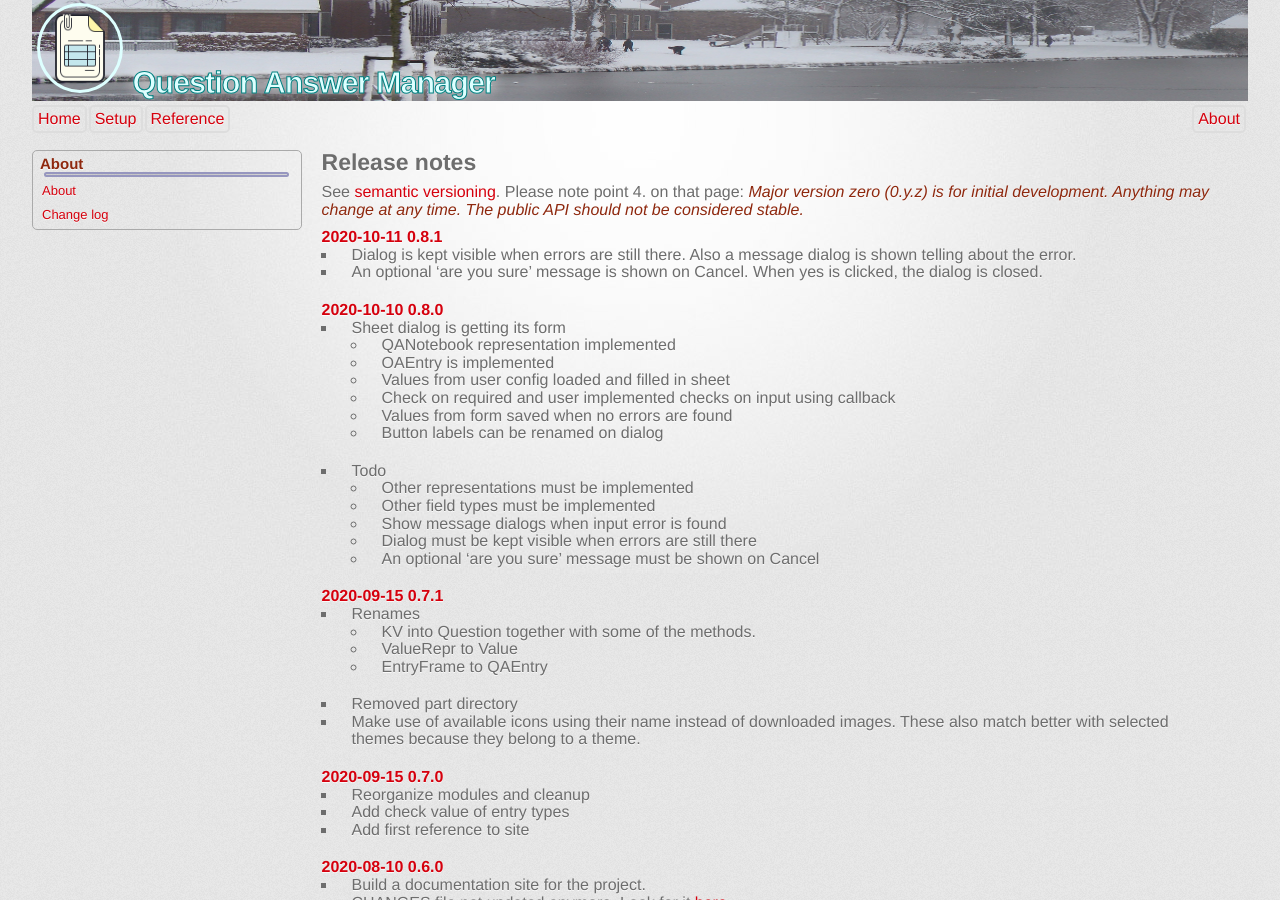
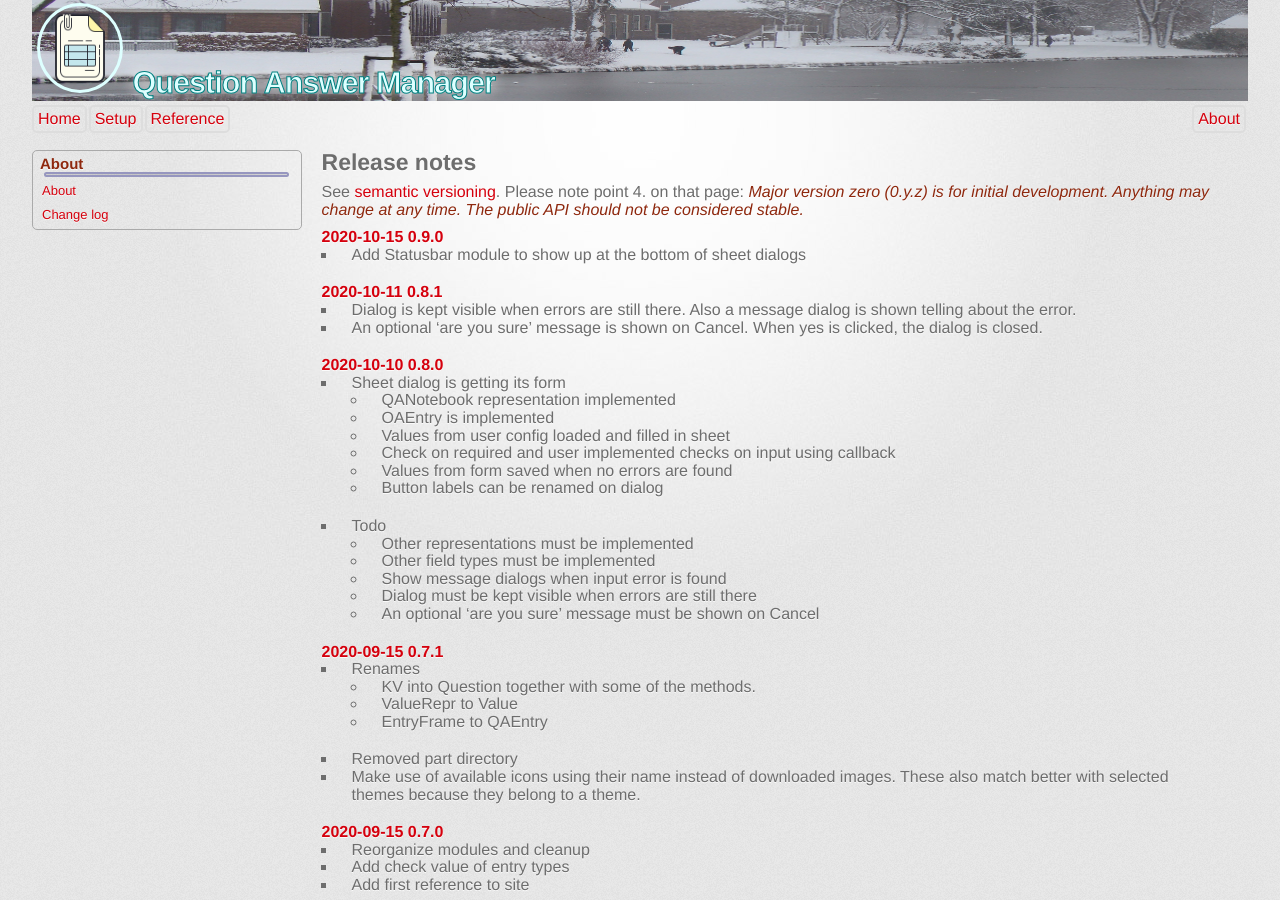
Before and after one commit to MARTIMM/qa-manager, a Jekyll site: the page built from docs/content-docs/about/release-notes.md, in a window 1280 px wide and 900 px high. Built offline with Jekyll 4.4.1, drawn with Linux system fonts in a browser that asks for light colours; some web fonts are replaced.

Commit message:
version and notes

```diff
--- a/META6.json
+++ b/META6.json
@@ -1,7 +1,7 @@
 {
   "description": "Q & A Manager",
   "name": "QAManager",
-  "version": "0.8.1",
+  "version": "0.9.0",
   "authors": [ "Marcel Timmerman"],
   "tags": [ "questionnaire", "configuration", "application", "tool", "gtk"],
 
@@ -26,6 +26,7 @@
     "QAManager::Gui::Question": "lib/QAManager/Gui/Question.pm6",
     "QAManager::Gui::Set": "lib/QAManager/Gui/Set.pm6",
     "QAManager::Gui::SheetDialog": "lib/QAManager/Gui/SheetDialog.pm6",
+    "QAManager::Gui::Statusbar": "lib/QAManager/Gui/Statusbar.pm6",
     "QAManager::Gui::Value": "lib/QAManager/Gui/Value.pm6",
     "QAManager::Gui::YNMsgDialog": "lib/QAManager/Gui/YNMsgDialog.pm6",
 
--- a/docs/content-docs/about/release-notes.md
+++ b/docs/content-docs/about/release-notes.md
@@ -8,9 +8,12 @@ layout: sidebar
 
 See [semantic versioning](http://semver.org/). Please note point 4. on that page: **_Major version zero (0.y.z) is for initial development. Anything may change at any time. The public API should not be considered stable._**
 
+#### 2020-10-15 0.9.0
+* Add Statusbar module to show up at the bottom of sheet dialogs
+
 #### 2020-10-11 0.8.1
-  * Dialog is kept visible when errors are still there. Also a message dialog is shown telling about the error.
-  * An optional 'are you sure' message is shown on Cancel. When yes is clicked, the dialog is closed.
+* Dialog is kept visible when errors are still there. Also a message dialog is shown telling about the error.
+* An optional 'are you sure' message is shown on Cancel. When yes is clicked, the dialog is closed.
 
 #### 2020-10-10 0.8.0
 * Sheet dialog is getting its form
```
